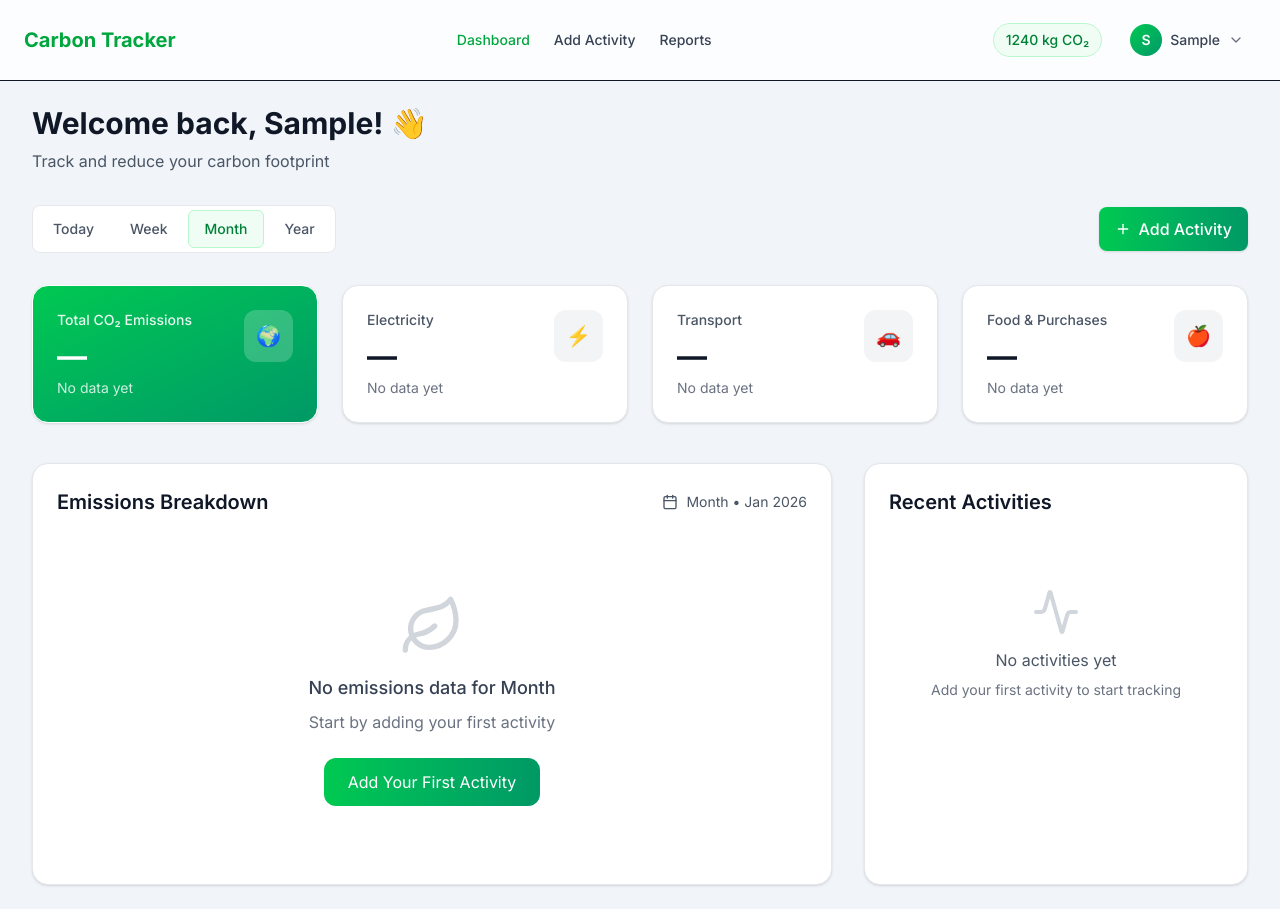
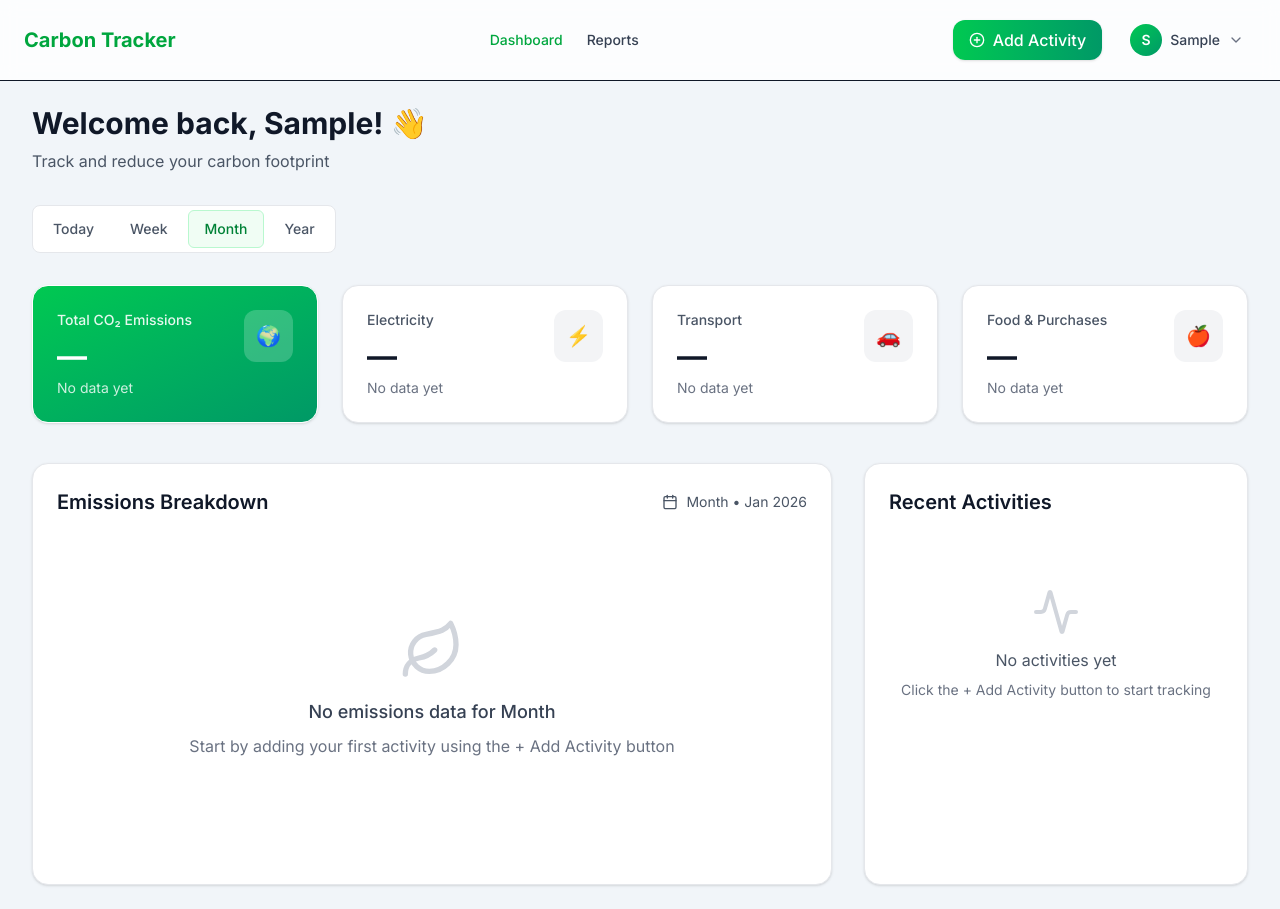
Before and after one commit to Glitxhed-Frenzy/Final_yearProject, a React (Vite) app in the folder carbon-frontend/: page /dashboard in a window 1280 px wide. Built offline with nearby package versions, Linux system fonts and the light colour scheme; sample sign-in values are in the browser's storage.

Commit message:
"Add Activity" page in Navbar

```diff
--- a/carbon-frontend/src/frontend/components/Navbar.jsx
+++ b/carbon-frontend/src/frontend/components/Navbar.jsx
@@ -1,13 +1,13 @@
+// src/frontend/components/Navbar.jsx
 import { NavLink, useNavigate } from "react-router-dom";
 import { useState, useEffect } from "react";
-import { User, LogOut, ChevronDown } from "lucide-react";
+import { User, LogOut, ChevronDown, PlusCircle } from "lucide-react";
 
 export default function Navbar() {
   const navigate = useNavigate();
   const [user, setUser] = useState(null);
   const [showDropdown, setShowDropdown] = useState(false);
 
-  // Check if user is logged in
   useEffect(() => {
     const userData = localStorage.getItem("user");
     if (userData) {
@@ -26,6 +26,7 @@ export default function Navbar() {
   return (
     <header className="bg-white/80 backdrop-blur border-b sticky top-0 z-50">
       <div className="max-w-7xl mx-auto px-6 py-4 flex justify-between items-center">
+        {/* Logo */}
         <h1 className="text-xl font-bold text-green-600">Carbon Tracker</h1>
 
         {/* Navigation Links - Only show when user is logged in */}
@@ -34,23 +35,19 @@ export default function Navbar() {
             <NavLink
               to="/dashboard"
               className={({ isActive }) =>
-                `hover:text-green-600 ${isActive ? 'text-green-600' : 'text-gray-700'}`
+                `hover:text-green-600 transition-colors ${
+                  isActive ? 'text-green-600' : 'text-gray-700'
+                }`
               }
             >
               Dashboard
             </NavLink>
             <NavLink
-              to="/add"
-              className={({ isActive }) =>
-                `hover:text-green-600 ${isActive ? 'text-green-600' : 'text-gray-700'}`
-              }
-            >
-              Add Activity
-            </NavLink>
-            <NavLink
               to="/reports"
               className={({ isActive }) =>
-                `hover:text-green-600 ${isActive ? 'text-green-600' : 'text-gray-700'}`
+                `hover:text-green-600 transition-colors ${
+                  isActive ? 'text-green-600' : 'text-gray-700'
+                }`
               }
             >
               Reports
@@ -58,17 +55,21 @@ export default function Navbar() {
           </nav>
         )}
 
-        {/* Right side: User info or Sign In button */}
+        {/* Right side: Add Activity + User info */}
         <div className="flex items-center gap-4">
-          {/* Show total emissions only when logged in */}
+          {/* Add Activity Button - Prominent in navbar */}
           {user && (
-            <div className="hidden sm:flex items-center gap-2 px-3 py-1.5 bg-green-50 text-green-700 rounded-full border border-green-200">
-              <span className="text-sm font-medium">1240 kg CO₂</span>
-            </div>
+            <button
+              onClick={() => navigate('/add')}
+              className="flex items-center gap-2 px-4 py-2 bg-gradient-to-r from-green-500 to-emerald-600 text-white font-medium rounded-xl hover:from-green-600 hover:to-emerald-700 transition-all duration-200 shadow-sm hover:shadow-md"
+            >
+              <PlusCircle className="w-4 h-4" />
+              <span className="hidden sm:inline">Add Activity</span>
+              <span className="sm:hidden">Add</span>
+            </button>
           )}
 
           {user ? (
-            /* User dropdown when logged in */
             <div className="relative">
               <button
                 onClick={() => setShowDropdown(!showDropdown)}
@@ -83,7 +84,6 @@ export default function Navbar() {
                 <ChevronDown className="w-4 h-4 text-gray-500" />
               </button>
 
-              {/* Dropdown Menu */}
               {showDropdown && (
                 <div className="absolute right-0 mt-2 w-48 bg-white rounded-xl shadow-lg border border-gray-200 py-2 z-50">
                   <div className="px-4 py-3 border-b border-gray-100">
@@ -94,7 +94,7 @@ export default function Navbar() {
                   <button
                     onClick={() => {
                       setShowDropdown(false);
-                      navigate("/profile"); // Add profile page if needed
+                      navigate("/profile");
                     }}
                     className="w-full text-left px-4 py-3 text-gray-700 hover:bg-gray-50 flex items-center gap-3"
                   >
@@ -113,7 +113,6 @@ export default function Navbar() {
               )}
             </div>
           ) : (
-            /* Sign In button when not logged in */
             <NavLink
               to="/login"
               className="bg-green-600 text-white px-4 py-2 rounded-xl hover:bg-green-700 transition font-medium"
@@ -124,7 +123,6 @@ export default function Navbar() {
         </div>
       </div>
 
-      {/* Close dropdown when clicking outside */}
       {showDropdown && (
         <div
           className="fixed inset-0 z-40"
--- a/carbon-frontend/src/frontend/pages/Dashboard.jsx
+++ b/carbon-frontend/src/frontend/pages/Dashboard.jsx
@@ -1,32 +1,27 @@
+// src/frontend/pages/Dashboard.jsx
 import MetricCard from "../components/MetricCard";
 import ActivityCard from "../components/ActivityCard";
 import DonutPlaceholder from "../components/DonutPlaceholder";
-import { Plus, Calendar, Leaf, Activity, TrendingDown, TrendingUp } from "lucide-react";
+import { Calendar, Leaf, Activity } from "lucide-react";
 import { useState, useEffect } from "react";
-import { useNavigate } from "react-router-dom";
 
 export default function Dashboard() {
-  const navigate = useNavigate();
   const [userName, setUserName] = useState("");
   const [loading, setLoading] = useState(true);
   const [selectedPeriod, setSelectedPeriod] = useState("Month");
 
-  // State for dynamic data - initially null/empty
   const [stats, setStats] = useState({
     total: null,
     electricity: null,
     transport: null,
     food: null,
-    purchases: null,
-    water: null,
-    electronics: null
+    purchases: null
   });
 
-  const [recentActivities, setRecentActivities] = useState([]);
+  const [activities, setActivities] = useState([]);
   const [categoryBreakdown, setCategoryBreakdown] = useState([]);
   const [hasData, setHasData] = useState(false);
 
-  // Load data whenever component mounts or period changes
   useEffect(() => {
     loadUserData();
     loadDashboardData();
@@ -37,18 +32,6 @@ export default function Dashboard() {
       loadDashboardData();
     }
   }, [selectedPeriod]);
-
-  // Listen for new activities (in case user adds from another tab)
-  useEffect(() => {
-    const handleStorageChange = (e) => {
-      if (e.key === 'carbon_activities') {
-        loadDashboardData();
-      }
-    };
-
-    window.addEventListener('storage', handleStorageChange);
-    return () => window.removeEventListener('storage', handleStorageChange);
-  }, []);
 
   const loadUserData = () => {
     const userData = localStorage.getItem("user");
@@ -62,22 +45,18 @@ export default function Dashboard() {
   };
 
   const loadDashboardData = () => {
-    // Get activities from localStorage
     const savedActivities = localStorage.getItem('carbon_activities');
 
     if (!savedActivities) {
-      // No data at all
       setHasData(false);
       setStats({
         total: null,
         electricity: null,
         transport: null,
         food: null,
-        purchases: null,
-        water: null,
-        electronics: null
+        purchases: null
       });
-      setRecentActivities([]);
+      setActivities([]);
       setCategoryBreakdown([]);
       setLoading(false);
       return;
@@ -88,47 +67,39 @@ export default function Dashboard() {
 
       if (!allActivities || allActivities.length === 0) {
         setHasData(false);
-        setRecentActivities([]);
+        setActivities([]);
         setLoading(false);
         return;
       }
 
-      // Filter activities based on selected period
       const filteredActivities = filterActivitiesByPeriod(allActivities, selectedPeriod);
 
       if (filteredActivities.length === 0) {
-        // Has data but none in selected period
         setHasData(true);
         setStats({
           total: null,
           electricity: null,
           transport: null,
           food: null,
-          purchases: null,
-          water: null,
-          electronics: null
+          purchases: null
         });
-        setRecentActivities(getRecentActivities(allActivities, 5));
+        setActivities(getRecentActivities(allActivities, 5));
         setCategoryBreakdown([]);
         setLoading(false);
         return;
       }
 
-      // Calculate stats from filtered activities
       const calculatedStats = calculateStats(filteredActivities);
       setStats(calculatedStats);
 
-      // Prepare chart data (only categories with values)
       const chartData = [];
       if (calculatedStats.electricity) chartData.push({ name: "Electricity", value: calculatedStats.electricity });
       if (calculatedStats.transport) chartData.push({ name: "Transport", value: calculatedStats.transport });
       if (calculatedStats.food) chartData.push({ name: "Food", value: calculatedStats.food });
       if (calculatedStats.purchases) chartData.push({ name: "Purchases", value: calculatedStats.purchases });
-      if (calculatedStats.water) chartData.push({ name: "Water", value: calculatedStats.water });
-      if (calculatedStats.electronics) chartData.push({ name: "Electronics", value: calculatedStats.electronics });
 
       setCategoryBreakdown(chartData);
-      setRecentActivities(getRecentActivities(allActivities, 5));
+      setActivities(getRecentActivities(allActivities, 5));
       setHasData(true);
 
     } catch (error) {
@@ -148,22 +119,18 @@ export default function Dashboard() {
       switch(period) {
         case "Today":
           return activityDate.toDateString() === today.toDateString();
-
         case "Week":
           const weekAgo = new Date(today);
           weekAgo.setDate(weekAgo.getDate() - 7);
           return activityDate >= weekAgo;
-
         case "Month":
           const monthAgo = new Date(today);
           monthAgo.setMonth(monthAgo.getMonth() - 1);
           return activityDate >= monthAgo;
-
         case "Year":
           const yearAgo = new Date(today);
           yearAgo.setFullYear(yearAgo.getFullYear() - 1);
           return activityDate >= yearAgo;
-
         default:
           return true;
       }
@@ -176,47 +143,29 @@ export default function Dashboard() {
       electricity: 0,
       transport: 0,
       food: 0,
-      purchases: 0,
-      water: 0,
-      electronics: 0
+      purchases: 0
     };
 
     activities.forEach(activity => {
-      // If activity has categoryTotals (from new format)
       if (activity.categoryTotals) {
         Object.entries(activity.categoryTotals).forEach(([category, value]) => {
-          if (totals.hasOwnProperty(category)) {
+          if (category === 'home') {
+            totals.electricity += value;
+          } else if (totals.hasOwnProperty(category)) {
             totals[category] += value;
-          } else if (category === 'home') {
-            totals.electricity += value;
-          }
-        });
-      }
-      // If activity has answers (from individual questions)
-      else if (activity.answers) {
-        Object.values(activity.answers).forEach(answer => {
-          const category = answer.category;
-          if (category === 'home' || category === 'electricity') {
-            totals.electricity += answer.emission || 0;
-          } else if (totals.hasOwnProperty(category)) {
-            totals[category] += answer.emission || 0;
           }
         });
       }
 
-      // Add total emissions if available
       if (activity.totalEmissions) {
         totals.total += parseFloat(activity.totalEmissions);
       }
     });
 
-    // Calculate total from categories if not already set
     if (totals.total === 0) {
-      totals.total = totals.electricity + totals.transport + totals.food +
-                     totals.purchases + totals.water + totals.electronics;
+      totals.total = totals.electricity + totals.transport + totals.food + totals.purchases;
     }
 
-    // Round to 2 decimal places and convert null if zero
     Object.keys(totals).forEach(key => {
       totals[key] = totals[key] > 0 ? Math.round(totals[key] * 100) / 100 : null;
     });
@@ -233,7 +182,7 @@ export default function Dashboard() {
         title: getActivityTitle(activity),
         category: getMainCategory(activity),
         date: formatDate(activity.date),
-        emission: activity.totalEmissions || getTotalFromCategories(activity),
+        emission: activity.totalEmissions || 0,
         icon: getCategoryIcon(getMainCategory(activity))
       }));
   };
@@ -242,27 +191,19 @@ export default function Dashboard() {
     if (activity.category) {
       return `${activity.category.charAt(0).toUpperCase() + activity.category.slice(1)} Activity`;
     }
-
     const categories = activity.categoryTotals ? Object.keys(activity.categoryTotals) : [];
     if (categories.length === 1) {
       return `${categories[0].charAt(0).toUpperCase() + categories[0].slice(1)} Activity`;
     } else if (categories.length > 1) {
-      return `Multi-category Activity (${categories.length} categories)`;
+      return `Multi-category Activity`;
     }
-
     return "Carbon Activity";
   };
 
   const getMainCategory = (activity) => {
     if (activity.category) return activity.category;
-
     const categories = activity.categoryTotals ? Object.keys(activity.categoryTotals) : [];
     return categories.length > 0 ? categories[0] : "general";
-  };
-
-  const getTotalFromCategories = (activity) => {
-    if (!activity.categoryTotals) return "0";
-    return Object.values(activity.categoryTotals).reduce((sum, val) => sum + val, 0).toFixed(2);
   };
 
   const getCategoryIcon = (category) => {
@@ -282,8 +223,7 @@ export default function Dashboard() {
   const formatDate = (dateString) => {
     const date = new Date(dateString);
     const now = new Date();
-    const diffTime = Math.abs(now - date);
-    const diffDays = Math.ceil(diffTime / (1000 * 60 * 60 * 24));
+    const diffDays = Math.ceil(Math.abs(now - date) / (1000 * 60 * 60 * 24));
 
     if (diffDays === 0) return "Today";
     if (diffDays === 1) return "Yesterday";
@@ -291,19 +231,12 @@ export default function Dashboard() {
     return date.toLocaleDateString();
   };
 
-  const handleAddActivity = () => {
-    navigate('/add');
-  };
-
-  // Loading state
   if (loading) {
     return (
       <main className="max-w-7xl mx-auto px-4 sm:px-6 lg:px-8 py-6">
         <div className="animate-pulse">
           <div className="h-8 bg-gray-200 rounded w-64 mb-4"></div>
           <div className="h-4 bg-gray-200 rounded w-96 mb-8"></div>
-
-          {/* Stats grid skeleton */}
           <div className="grid grid-cols-1 sm:grid-cols-2 lg:grid-cols-4 gap-6 mb-10">
             {[1,2,3,4].map(i => (
               <div key={i} className="bg-white rounded-2xl p-6 h-32 border border-gray-200">
@@ -330,7 +263,7 @@ export default function Dashboard() {
       </div>
 
       {/* Time filter */}
-      <div className="flex justify-between items-center mb-8">
+      <div className="mb-8">
         <div className="inline-flex items-center space-x-1 bg-white rounded-lg border border-gray-200 p-1">
           {['Today', 'Week', 'Month', 'Year'].map((period) => (
             <button
@@ -346,17 +279,9 @@ export default function Dashboard() {
             </button>
           ))}
         </div>
-
-        <button
-          onClick={handleAddActivity}
-          className="flex items-center space-x-2 px-4 py-2.5 bg-gradient-to-r from-green-500 to-emerald-600 text-white font-medium rounded-lg hover:from-green-600 hover:to-emerald-700 transition-all duration-200 shadow-sm hover:shadow-md"
-        >
-          <Plus className="w-4 h-4" />
-          <span>Add Activity</span>
-        </button>
       </div>
 
-      {/* Stats Grid - Shows null values as "—" when no data */}
+      {/* Stats Grid */}
       <div className="grid grid-cols-1 sm:grid-cols-2 lg:grid-cols-4 gap-6 mb-10">
         <MetricCard
           title="Total CO₂ Emissions"
@@ -401,7 +326,6 @@ export default function Dashboard() {
               </div>
             </div>
 
-            {/* Show empty state if no data for selected period */}
             {!stats.total ? (
               <div className="h-80 flex flex-col items-center justify-center text-center">
                 <Leaf className="w-16 h-16 text-gray-300 mb-4" />
@@ -409,15 +333,8 @@ export default function Dashboard() {
                 <p className="text-gray-500 mb-6">
                   {hasData
                     ? `You have data from other periods, but none for ${selectedPeriod.toLowerCase()}`
-                    : "Start by adding your first activity"
-                  }
+                    : "Start by adding your first activity using the + Add Activity button"}
                 </p>
-                <button
-                  onClick={handleAddActivity}
-                  className="px-6 py-3 bg-gradient-to-r from-green-500 to-emerald-600 text-white rounded-xl hover:from-green-600 hover:to-emerald-700"
-                >
-                  {hasData ? "Add More Activities" : "Add Your First Activity"}
-                </button>
               </div>
             ) : (
               <>
@@ -444,24 +361,17 @@ export default function Dashboard() {
 
         {/* Recent Activities */}
         <div className="bg-white rounded-2xl border border-gray-200 shadow-sm p-6">
-          <div className="flex justify-between items-center mb-6">
-            <h2 className="text-xl font-semibold text-gray-900">Recent Activities</h2>
-            {recentActivities.length > 0 && (
-              <span className="text-sm text-green-600 font-medium cursor-pointer hover:text-green-700">
-                View All →
-              </span>
-            )}
-          </div>
+          <h2 className="text-xl font-semibold text-gray-900 mb-6">Recent Activities</h2>
 
-          {recentActivities.length === 0 ? (
+          {activities.length === 0 ? (
             <div className="flex flex-col items-center justify-center py-12 text-center">
               <Activity className="w-12 h-12 text-gray-300 mb-3" />
               <p className="text-gray-600 mb-2">No activities yet</p>
-              <p className="text-sm text-gray-500">Add your first activity to start tracking</p>
+              <p className="text-sm text-gray-500">Click the + Add Activity button to start tracking</p>
             </div>
           ) : (
             <div className="space-y-4">
-              {recentActivities.map((activity) => (
+              {activities.map((activity) => (
                 <ActivityCard
                   key={activity.id}
                   title={activity.title}
@@ -473,19 +383,6 @@ export default function Dashboard() {
               ))}
             </div>
           )}
-
-          {/* Insights Card - Only show if data exists */}
-          {stats.total && (
-            <div className="mt-8 p-4 bg-gradient-to-r from-blue-50 to-cyan-50 rounded-xl border border-blue-200">
-              <h3 className="font-semibold text-blue-900 mb-2">🌱 Insight</h3>
-              <p className="text-sm text-blue-800">
-                {stats.total < 500
-                  ? `Great job! Your carbon footprint is ${stats.total} kg this ${selectedPeriod.toLowerCase()}. Keep it up!`
-                  : `You've emitted ${stats.total} kg CO₂ this ${selectedPeriod.toLowerCase()}. Try to reduce by using public transport or saving energy.`
-                }
-              </p>
-            </div>
-          )}
         </div>
       </div>
     </main>
```
